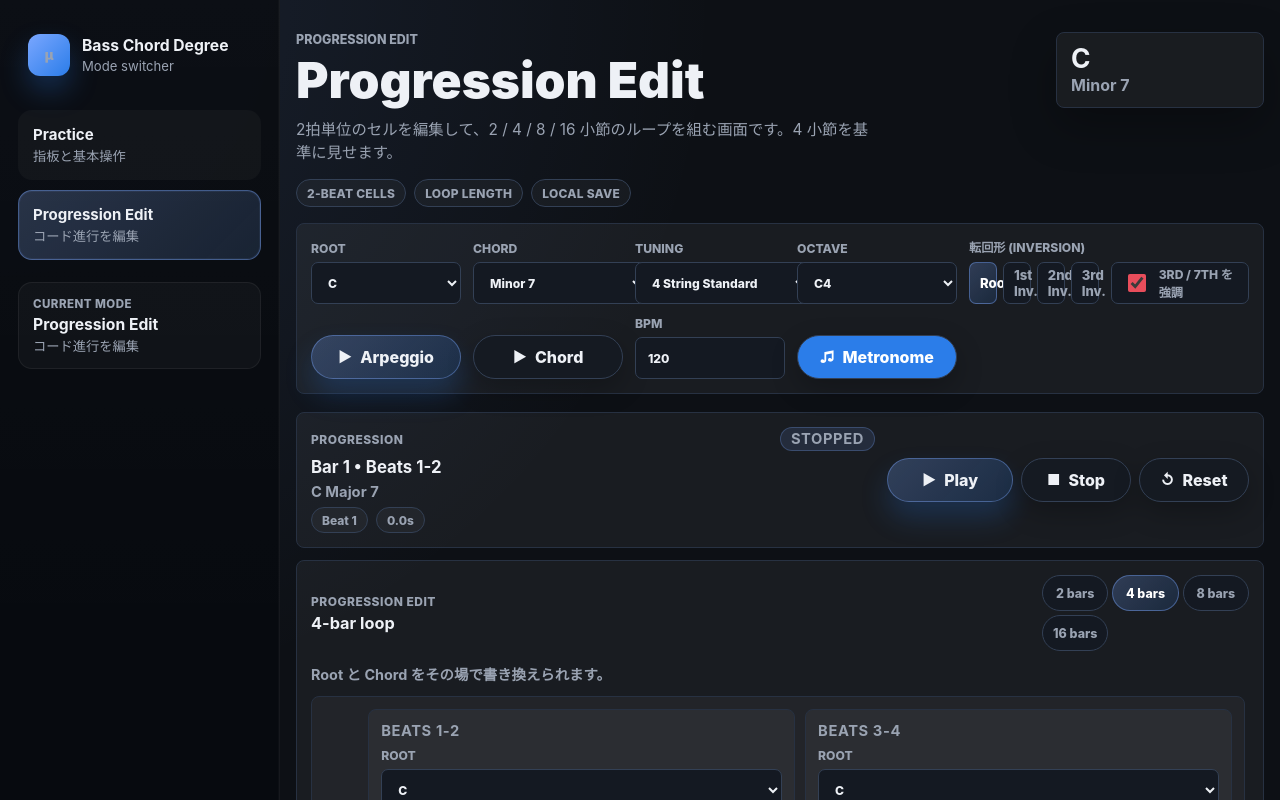
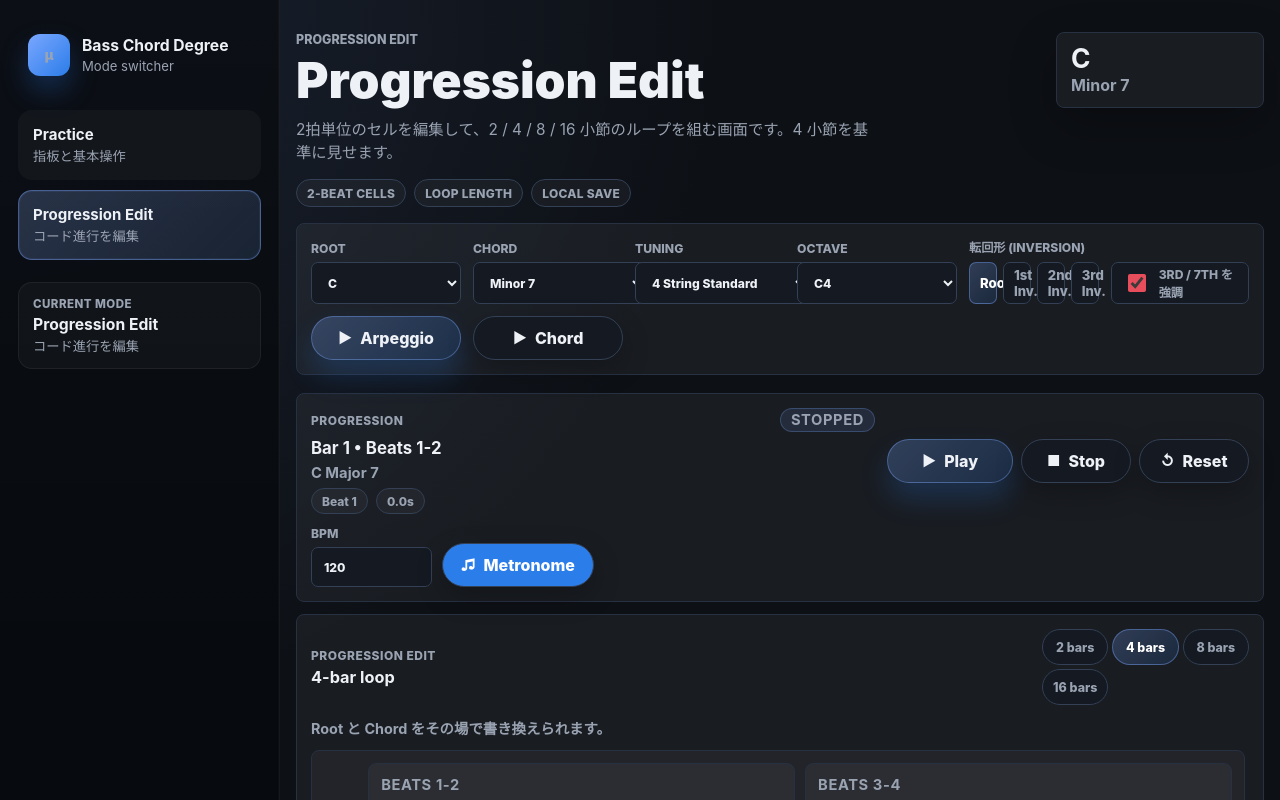
Before and after one commit to muu-ima/muu-fret-degree, a Next.js app: page /progression in a window 1280 px wide. Shown: the top 800 px of the page. Built offline with nearby package versions, Linux system fonts and the light colour scheme.

Commit message:
Move metronome controls to progression

```diff
--- a/app/components/ControlsPanel.tsx
+++ b/app/components/ControlsPanel.tsx
@@ -4,6 +4,7 @@ import { type ChordOctave, type ChordType, type Tuning } from "../lib/music";
 
 type ControlsPanelProps = {
   className: string;
+  showTempoControls: boolean;
   roots: string[];
   chordTypes: ChordType[];
   tunings: Tuning[];
@@ -33,6 +34,7 @@ type ControlsPanelProps = {
 
 export function ControlsPanel({
   className,
+  showTempoControls,
   roots,
   chordTypes,
   tunings,
@@ -139,6 +141,8 @@ export function ControlsPanel({
         <span aria-hidden="true">▶</span>
         Chord
       </button>
+      {showTempoControls ? (
+        <>
           <label>
             BPM
             <input
@@ -165,6 +169,8 @@ export function ControlsPanel({
             <span aria-hidden="true">♫</span>
             {isMetronomeRunning ? "Beat " + currentBeat : "Metronome"}
           </button>
+        </>
+      ) : null}
     </section>
   );
 }
--- a/app/components/PracticeWorkspace.tsx
+++ b/app/components/PracticeWorkspace.tsx
@@ -232,6 +232,7 @@ export function PracticeWorkspace({ showProgressionEditor, pageMode }: PracticeW
     return (
       <ControlsPanel
         className={className}
+        showTempoControls={pageMode === "practice"}
         roots={theory.roots}
         chordTypes={chordTypes}
         tunings={tunings}
@@ -320,9 +321,16 @@ export function PracticeWorkspace({ showProgressionEditor, pageMode }: PracticeW
         currentProgressionChordTypeName={currentProgressionChordType.name}
         progressionPosition={progressionPlayback.progressionPosition}
         isProgressionRunning={progressionPlayback.isProgressionRunning}
+        showTempoControls={pageMode === "progression"}
+        bpmInput={bpmInput}
+        isMetronomeRunning={isMetronomeRunning}
+        currentBeat={currentBeat}
         onStartProgression={progressionPlayback.startProgression}
         onStopProgression={progressionPlayback.stopProgression}
         onResetProgression={progressionPlayback.resetProgression}
+        onBpmInputChange={updateBpm}
+        onBpmCommit={commitBpm}
+        onToggleMetronome={toggleMetronome}
       />
 
       {showProgressionEditor ? (
--- a/app/components/ProgressionPanel.tsx
+++ b/app/components/ProgressionPanel.tsx
@@ -9,9 +9,16 @@ type ProgressionPanelProps = {
   currentProgressionChordTypeName?: string;
   progressionPosition: ProgressionPosition;
   isProgressionRunning: boolean;
+  showTempoControls: boolean;
+  bpmInput: string;
+  isMetronomeRunning: boolean;
+  currentBeat: number;
   onStartProgression: () => void;
   onStopProgression: () => void;
   onResetProgression: () => void;
+  onBpmInputChange: (value: string) => void;
+  onBpmCommit: (value: string) => void;
+  onToggleMetronome: () => void;
 };
 
 export function ProgressionPanel({
@@ -21,9 +28,16 @@ export function ProgressionPanel({
   currentProgressionChordTypeName,
   progressionPosition,
   isProgressionRunning,
+  showTempoControls,
+  bpmInput,
+  isMetronomeRunning,
+  currentBeat,
   onStartProgression,
   onStopProgression,
   onResetProgression,
+  onBpmInputChange,
+  onBpmCommit,
+  onToggleMetronome,
 }: ProgressionPanelProps) {
   const currentBarNumber = currentProgressionBar?.bar ?? progressionPosition.barIndex + 1;
   const currentCellIndex = currentProgressionCellIndex ?? Math.min(Math.floor(progressionPosition.beatInBar / 2), 1);
@@ -63,6 +77,36 @@ export function ProgressionPanel({
           Reset
         </button>
       </div>
+      {showTempoControls ? (
+        <div className="progressionTransport">
+          <label className="progressionTempo">
+            BPM
+            <input
+              min="40"
+              max="240"
+              step="1"
+              type="number"
+              value={bpmInput}
+              onBlur={(event) => onBpmCommit(event.target.value)}
+              onChange={(event) => onBpmInputChange(event.target.value)}
+              onKeyDown={(event) => {
+                if (event.key === "Enter") {
+                  onBpmCommit(event.currentTarget.value);
+                  event.currentTarget.blur();
+                }
+              }}
+            />
+          </label>
+          <button
+            type="button"
+            className={isMetronomeRunning ? "actionButton metronomeButton active" : "actionButton metronomeButton"}
+            onClick={onToggleMetronome}
+          >
+            <span aria-hidden="true">♫</span>
+            {isMetronomeRunning ? "Beat " + currentBeat : "Metronome"}
+          </button>
+        </div>
+      ) : null}
     </section>
   );
 }
--- a/app/globals.css
+++ b/app/globals.css
@@ -669,6 +669,22 @@ select:focus-visible,
   min-width: 126px;
 }
 
+.progressionTransport {
+  grid-column: 1 / -1;
+  display: flex;
+  flex-wrap: wrap;
+  align-items: end;
+  gap: 10px;
+}
+
+.progressionTempo {
+  min-width: 120px;
+}
+
+.progressionTempo input {
+  min-height: 40px;
+}
+
 .progressionEditor {
   display: grid;
   gap: 12px;
@@ -870,6 +886,10 @@ select:focus-visible,
 
   .progressionButtons {
     justify-content: flex-start;
+  }
+
+  .progressionTransport {
+    align-items: stretch;
   }
 
   .progressionEditorRow {
```
Also changed, not shown: 1 other file (tests, documents, lock files or other folders). Lines whose indentation alone changed are shown as unchanged.
